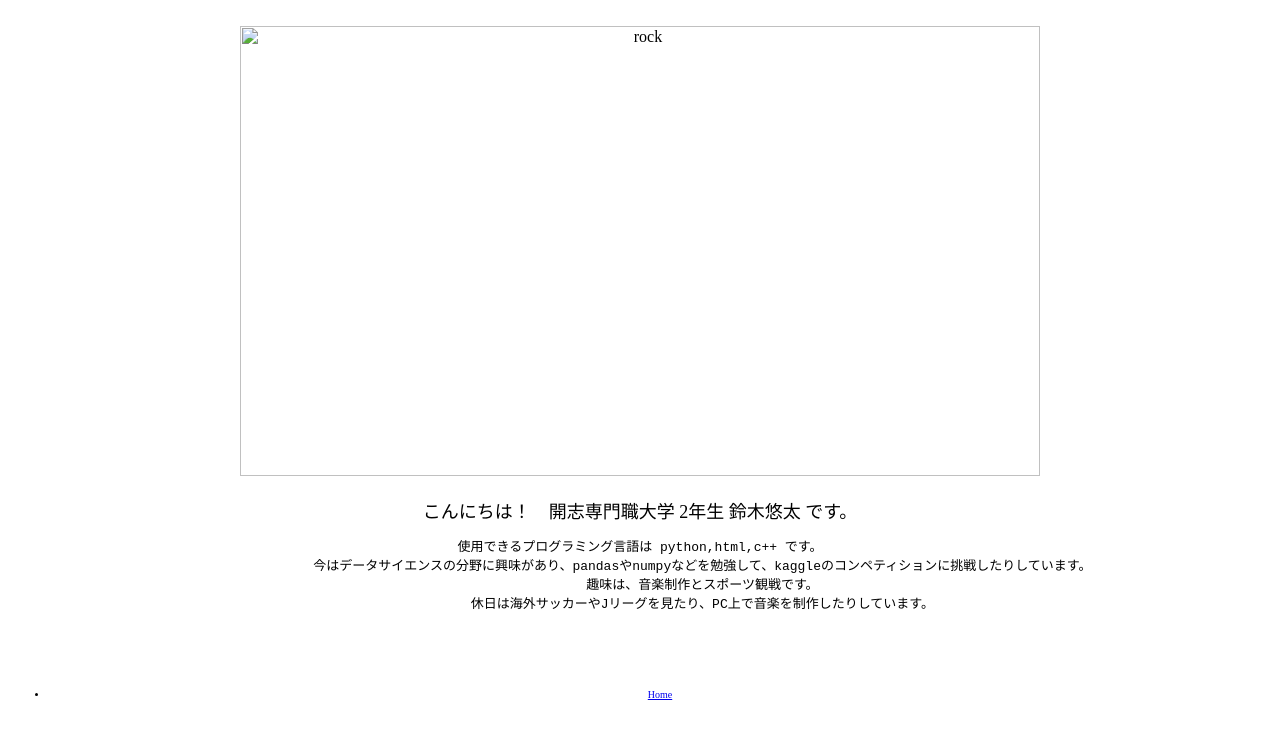
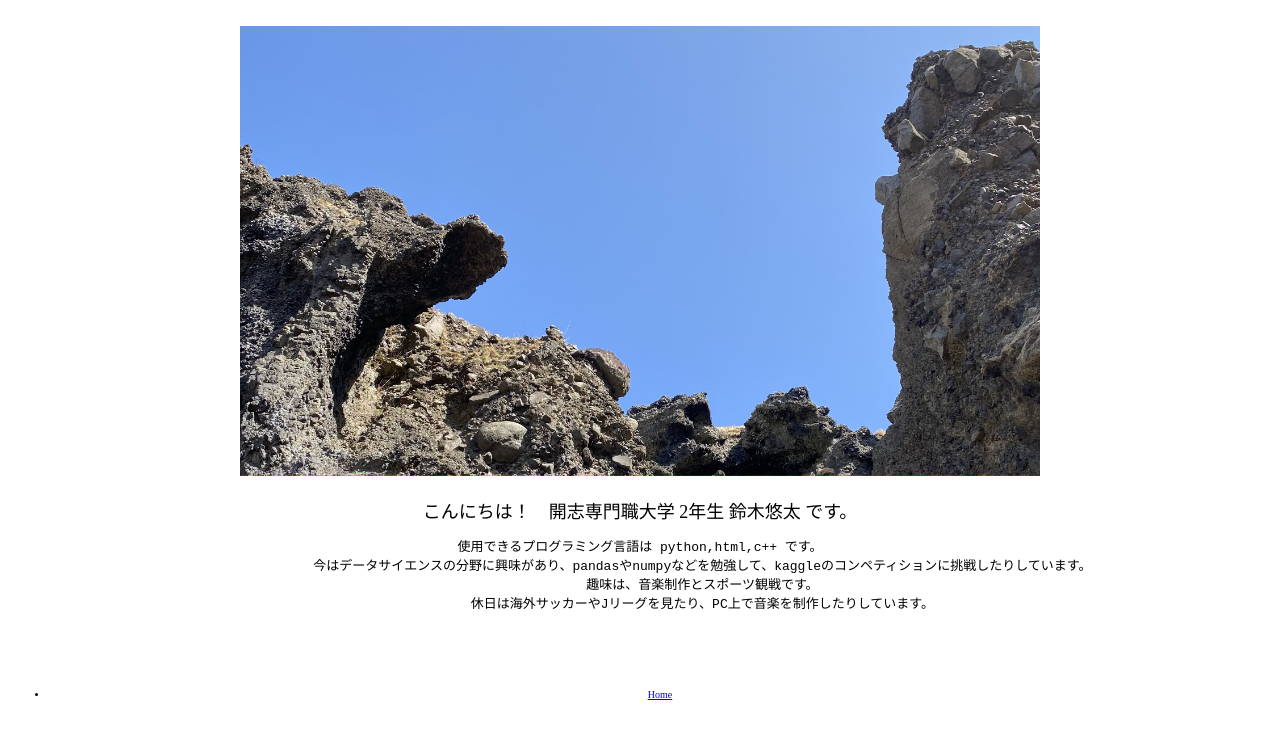
Before and after one commit to yutaintheday/homepage, a plain HTML site: page index.html in a window 1280 px wide. Drawn offline with Linux system fonts and the light colour scheme.

Commit message:
Update index.html

```diff
--- a/index.html
+++ b/index.html
@@ -14,7 +14,7 @@
     <br>
 
     <div align="center">
-        <img src="images/rock.jpg" alt="rock" width="800" height="450" />
+        <img src="rock.jpg" alt="rock" width="800" height="450" />
     </div>
 
     <font face="serif">
```
